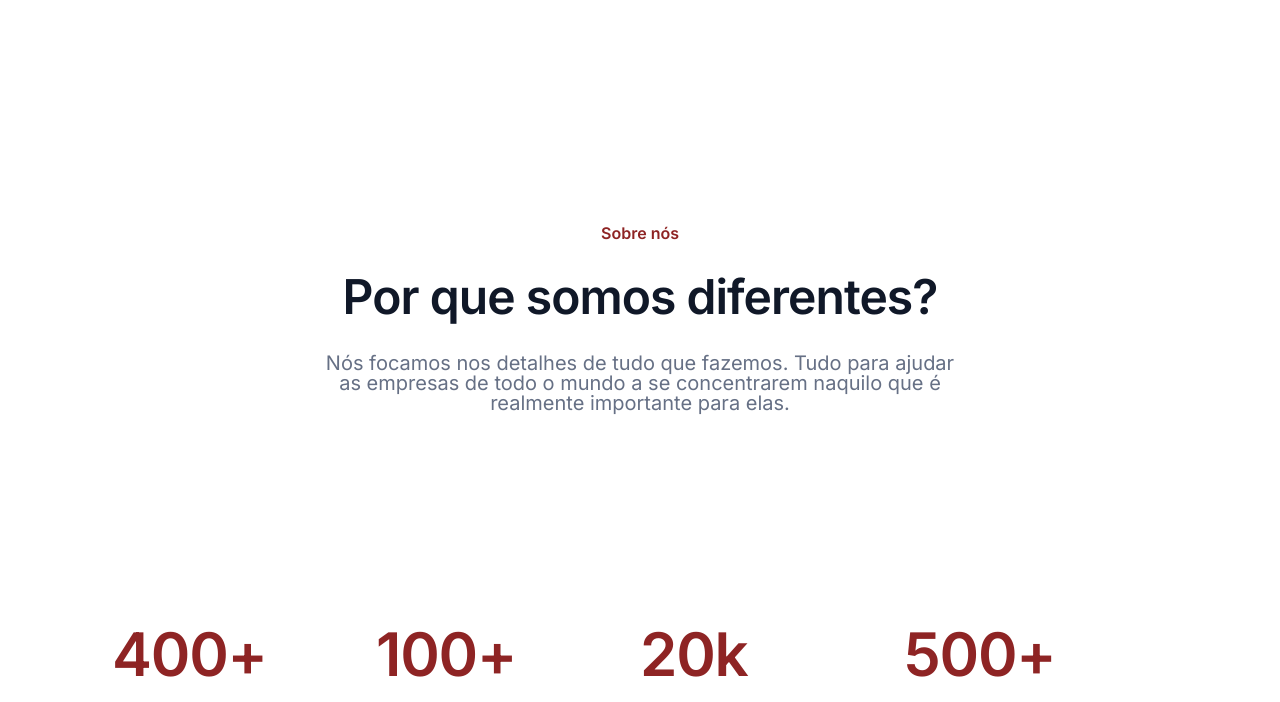
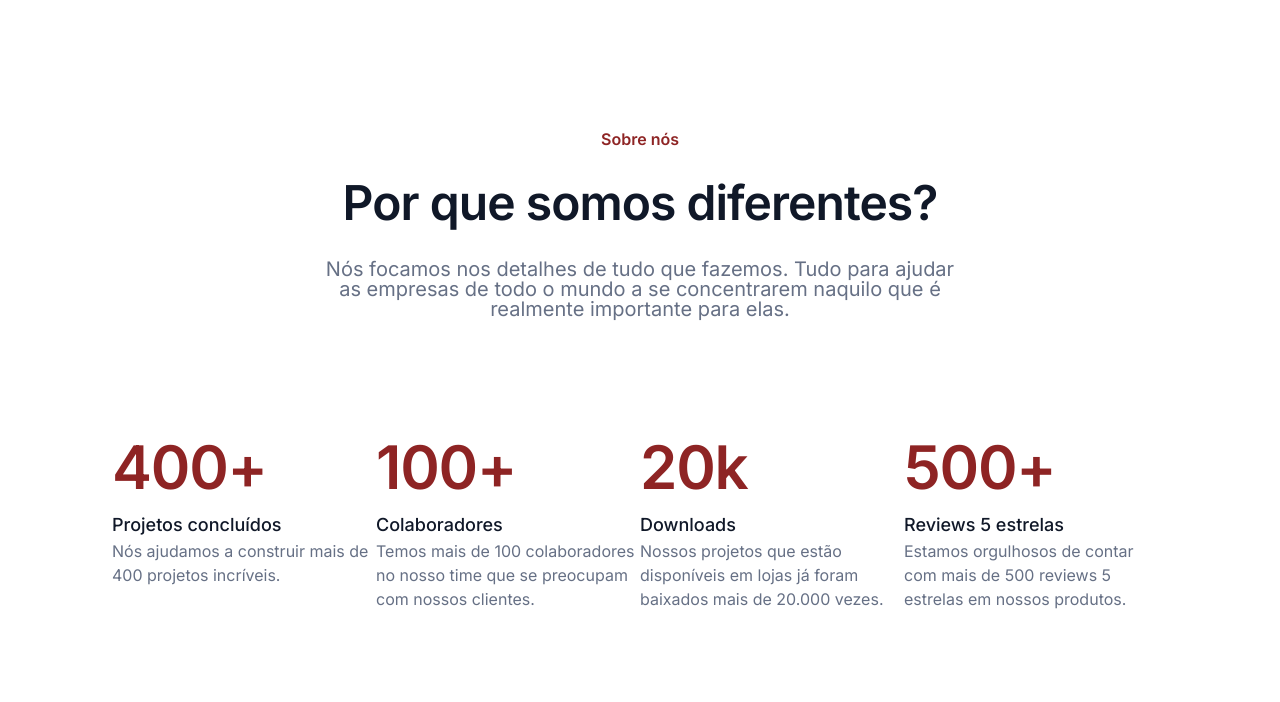
Before and after one commit to NobertoFerreiraFilho/7DC-HTML-CSS, a plain HTML site: page index.html in a window 1280 px wide. Shown: the part 77-779 px from the top of the page. Drawn offline with Linux system fonts and the light colour scheme.

Commit message:
[7DC]0007 FEATURE/ Adjust banner style 1440

```diff
--- a/styles/banner.css
+++ b/styles/banner.css
@@ -4,7 +4,6 @@
   justify-content: center;
   align-items: center;
   text-align: center;
-  height: 407px;
   padding: 6rem 20rem;
 }
 
```
